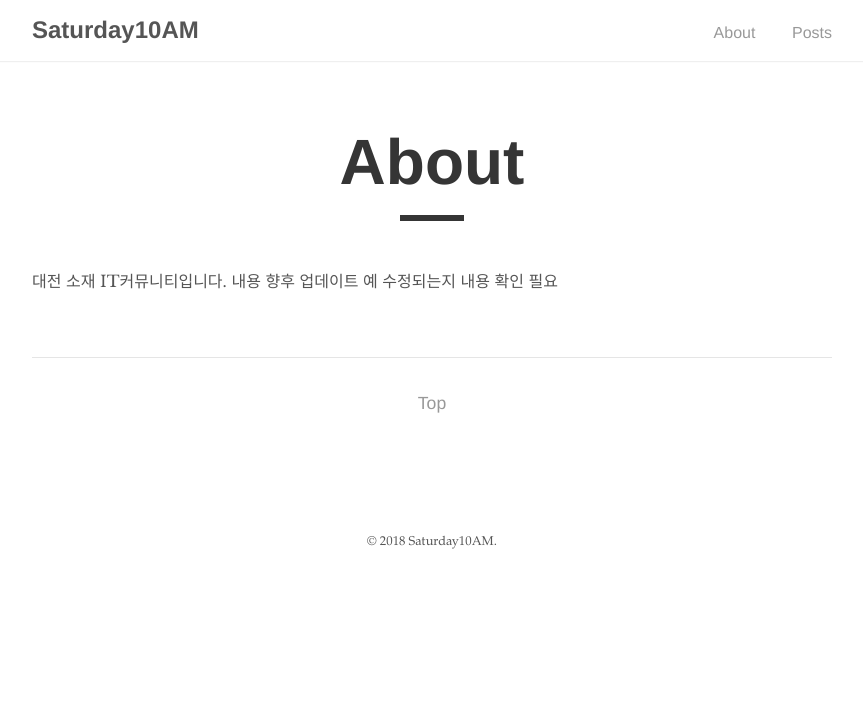
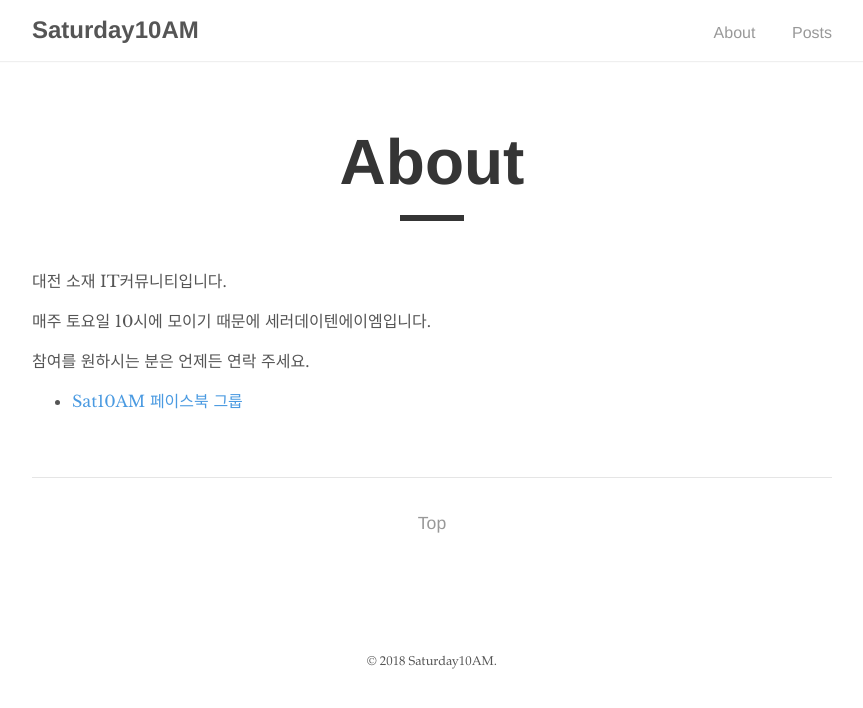
Before and after one commit to hyungsub08/sat10am-blog, a Jekyll site: the page built from about.md, in a window 1280 px wide. Shown: the top 708 px of the page, without its empty margins (208-1071 px from the left). Built offline with Jekyll 4.4.1, drawn with Linux system fonts in a browser that asks for light colours.

Commit message:
어바웃 수정

```diff
--- a/about.md
+++ b/about.md
@@ -4,5 +4,10 @@ title: "About"
 permalink: /about/
 ---
 
-대전 소재 IT커뮤니티입니다. 내용 향후 업데이트 예
-수정되는지 내용 확인 필요
+대전 소재 IT커뮤니티입니다.
+
+매주 토요일 10시에 모이기 때문에 세러데이텐에이엠입니다.
+
+참여를 원하시는 분은 언제든 연락 주세요.
+
+* [Sat10AM 페이스북 그룹](https://www.facebook.com/groups/194792721054308/?ref=bookmarks)
```
